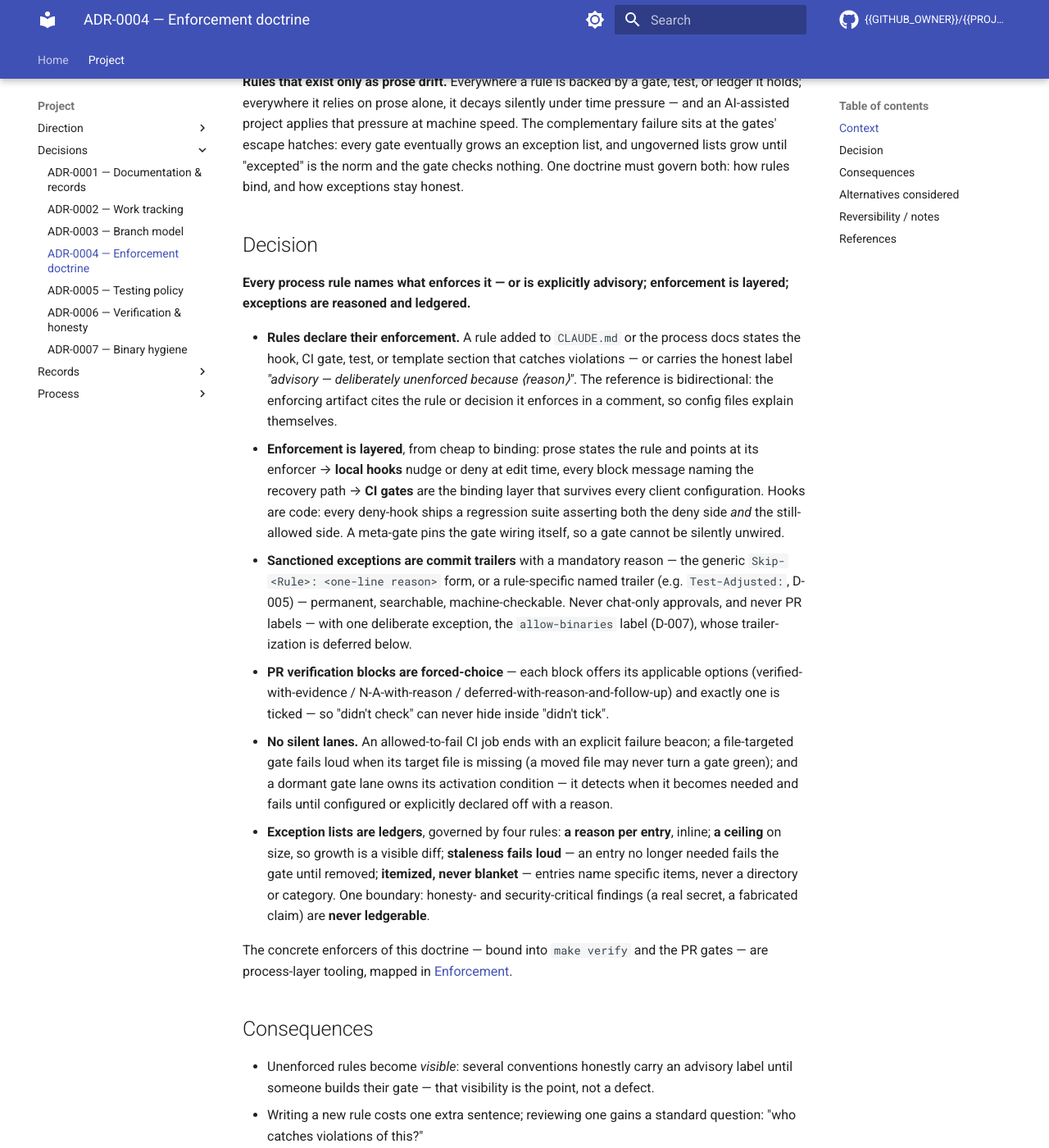
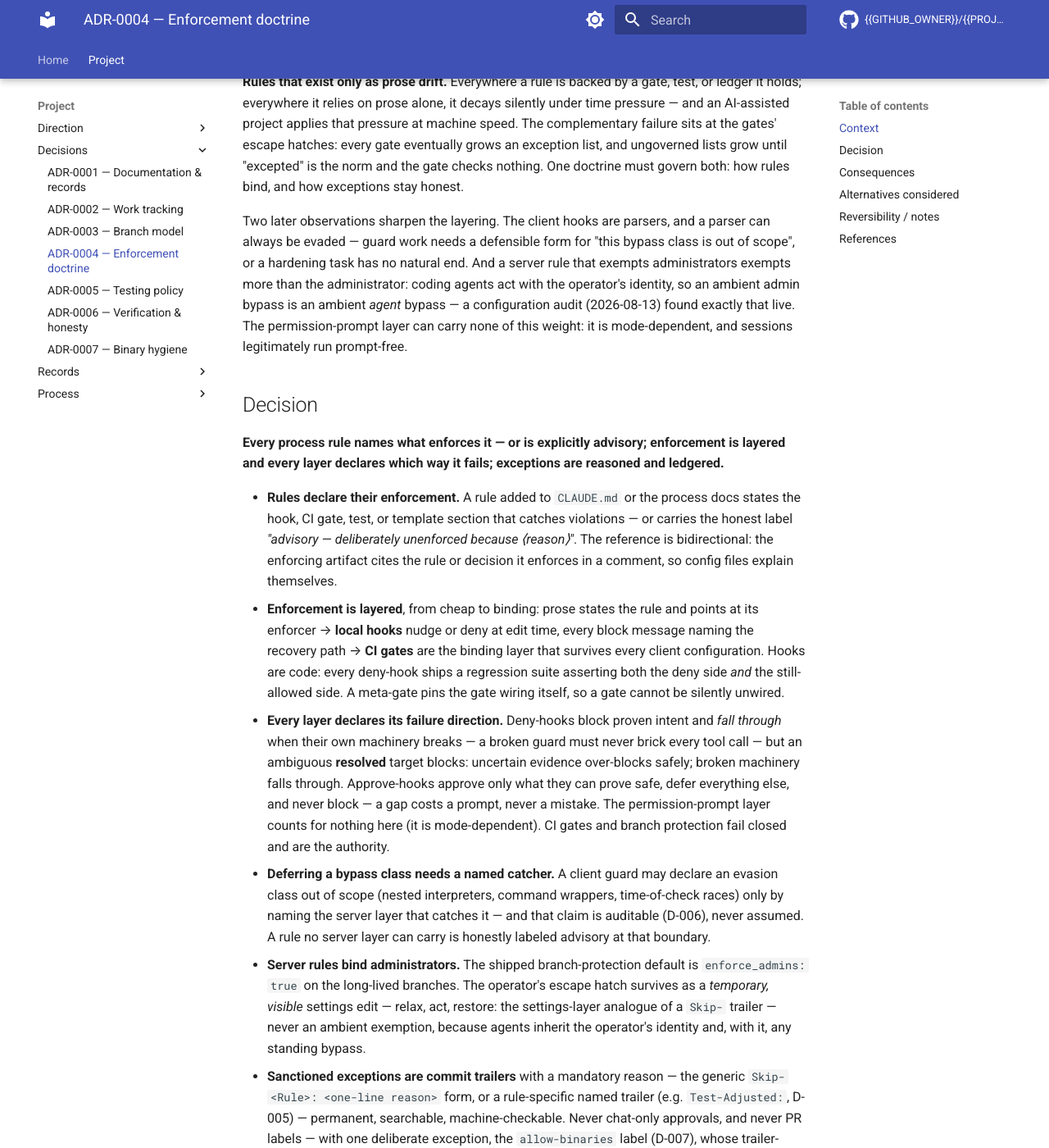
Before and after one commit to SharkyBamboozle/CLAUDE_blueprint, an MkDocs documentation site: the page built from docs/decisions/adr-0004-enforcement-doctrine.md, in a window 1280 px wide and 1400 px high, scrolled down 417 px. Shown: the whole window at 82% size. Built offline with MkDocs 1.6.1 and Material for MkDocs 9.7.7, drawn with Linux system fonts in a browser that asks for light colours; comment, search, counter and statistics services are not loaded; some of the changed text lies outside the part shown.

Commit message:
Refine D-004 in place: enforcement failure directions (#122)
Fold the failure-direction doctrine into ADR-0004, additive only: every
layer declares which way it fails (deny-hooks fall through when broken
and block ambiguous resolved targets; approve-hooks defer and never
block; the prompt layer counts for nothing; server gates fail closed and
are the authority), a deferred bypass class must name its auditable
catcher, and server rules bind administrators — enforce_admins: true
becomes the shipped default, with bypass as a temporary visible settings
edit. Registry row updated to match; enforcement.md gains the
failure-directions map. Surfaced by the CI-net audit on #118;
operator-directed in-place refinement per #122.

Unlock-ADR: adr-0004 — operator-directed refinement: failure directions folded into the enforcement doctrine
Co-Authored-By: Claude Fable 5 <noreply@anthropic.com>
Claude-Session: https://claude.ai/code/session_01LUn5Yvzm4eqyt82SseLEyH

```diff
--- a/docs/decisions/adr-0004-enforcement-doctrine.md
+++ b/docs/decisions/adr-0004-enforcement-doctrine.md
@@ -19,10 +19,21 @@ ungoverned lists grow until "excepted" is the norm and the gate checks
 nothing. One doctrine must govern both: how rules bind, and how exceptions
 stay honest.
 
+Two later observations sharpen the layering. The client hooks are parsers,
+and a parser can always be evaded — guard work needs a defensible form for
+"this bypass class is out of scope", or a hardening task has no natural
+end. And a server rule that exempts administrators exempts more than the
+administrator: coding agents act with the operator's identity, so an
+ambient admin bypass is an ambient *agent* bypass — a configuration audit
+(2026-08-13) found exactly that live. The permission-prompt layer can
+carry none of this weight: it is mode-dependent, and sessions legitimately
+run prompt-free.
+
 ## Decision
 
 **Every process rule names what enforces it — or is explicitly advisory;
-enforcement is layered; exceptions are reasoned and ledgered.**
+enforcement is layered and every layer declares which way it fails;
+exceptions are reasoned and ledgered.**
 
 - **Rules declare their enforcement.** A rule added to `CLAUDE.md` or the
   process docs states the hook, CI gate, test, or template section that
@@ -37,6 +48,27 @@ enforcement is layered; exceptions are reasoned and ledgered.**
   every deny-hook ships a regression suite asserting both the deny side
   *and* the still-allowed side. A meta-gate pins the gate wiring itself,
   so a gate cannot be silently unwired.
+- **Every layer declares its failure direction.** Deny-hooks block proven
+  intent and *fall through* when their own machinery breaks — a broken
+  guard must never brick every tool call — but an ambiguous **resolved**
+  target blocks: uncertain evidence over-blocks safely; broken machinery
+  falls through. Approve-hooks approve only what they can prove safe,
+  defer everything else, and never block — a gap costs a prompt, never a
+  mistake. The permission-prompt layer counts for nothing here (it is
+  mode-dependent). CI gates and branch protection fail closed and are the
+  authority.
+- **Deferring a bypass class needs a named catcher.** A client guard may
+  declare an evasion class out of scope (nested interpreters, command
+  wrappers, time-of-check races) only by naming the server layer that
+  catches it — and that claim is auditable (D-006), never assumed. A rule
+  no server layer can carry is honestly labeled advisory at that
+  boundary.
+- **Server rules bind administrators.** The shipped branch-protection
+  default is `enforce_admins: true` on the long-lived branches. The
+  operator's escape hatch survives as a *temporary, visible* settings
+  edit — relax, act, restore: the settings-layer analogue of a `Skip-`
+  trailer — never an ambient exemption, because agents inherit the
+  operator's identity and, with it, any standing bypass.
 - **Sanctioned exceptions are commit trailers** with a mandatory reason —
   the generic `Skip-<Rule>: <one-line reason>` form, or a rule-specific
   named trailer (e.g. `Test-Adjusted:`, D-005) — permanent, searchable,
@@ -74,6 +106,15 @@ PR gates — are process-layer tooling, mapped in
   entry — deliberately: an exception is a decision.
 - Gates stay trustworthy as they age; "how many exceptions do we carry?" is
   always answerable and trendable.
+- Guard-hardening work gets a bounded scope and a stopping rule: "out of
+  scope" now has a required form — name the catching gate.
+- When a required check wedges, the operator's relief costs two visible
+  settings edits (relax, then restore) instead of one silent push. That
+  cost is the point.
+- A rule the server *cannot* carry (no-self-merge in a solo repository,
+  where every PR carries the operator's identity and required reviews
+  would deadlock) is visibly advisory at the boundary — never silently
+  assumed caught.
 
 ## Alternatives considered
 
@@ -89,11 +130,24 @@ PR gates — are process-layer tooling, mapped in
 - **No exceptions allowed** — rejected: gates without escape hatches get
   disabled wholesale under pressure, which is worse than governed
   exceptions.
+- **Fail-closed client hooks** (block on any parse failure) — rejected: a
+  broken guard would brick every tool call; same ground as the first
+  rejection above.
+- **Ambient admin bypass** (the earlier shipped protection default) —
+  rejected: the agent-identity observation voids its premise; its
+  legitimate use survives as the temporary settings edit.
+- **Allowlist inversion for deny-hooks** (deny everything unproven) —
+  rejected: the permission system already is the allowlist substrate;
+  inversion belongs on the approve side, where a failure costs a prompt.
 
 ## Reversibility / notes
 
 - Cheap to undo: stop requiring the declaration; the existing gates keep
   working standalone. Ledgered lists degrade gracefully into plain lists.
+- The server-net assignment is a standing claim about live configuration —
+  re-audit it after material changes to the CI gates or branch protection.
+  Reversing the bypass posture is itself a doctrine change: it goes
+  through this page, never through a config comment.
 - 🧊 **Deferred, with reactivation triggers:**
     - **Consecutive-failure escalation for scheduled lanes** (auto-filed
       tracking issue after N failed scheduled runs, auto-closed on
@@ -111,3 +165,6 @@ PR gates — are process-layer tooling, mapped in
 - Related decisions: [ADR-0001](adr-0001-documentation-and-records.md),
   [ADR-0005](adr-0005-testing-policy.md),
   [ADR-0006](adr-0006-verification-and-honesty.md)
+- Failure-direction implementers: `scripts/github_setup.sh` (protection
+  payloads), the guard-hook headers, `.claude/settings.json` hook
+  registrations
```
Also changed, not shown: docs/decisions/index.md (+1 -1 lines), docs/process/enforcement.md (+23 -0 lines).
